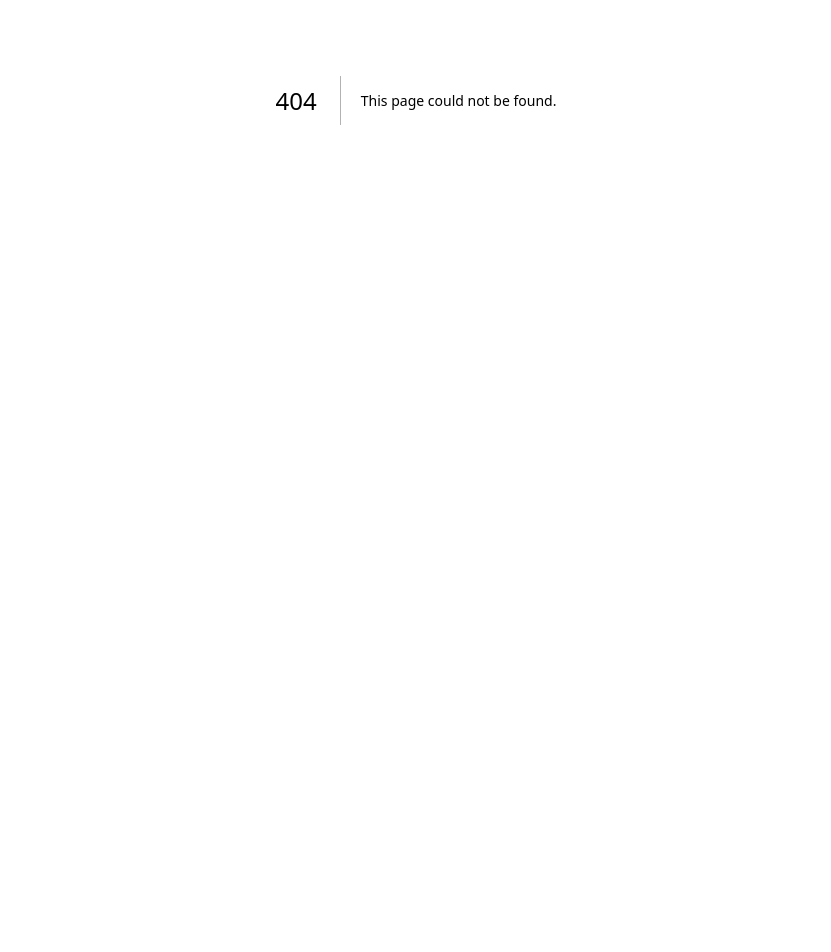
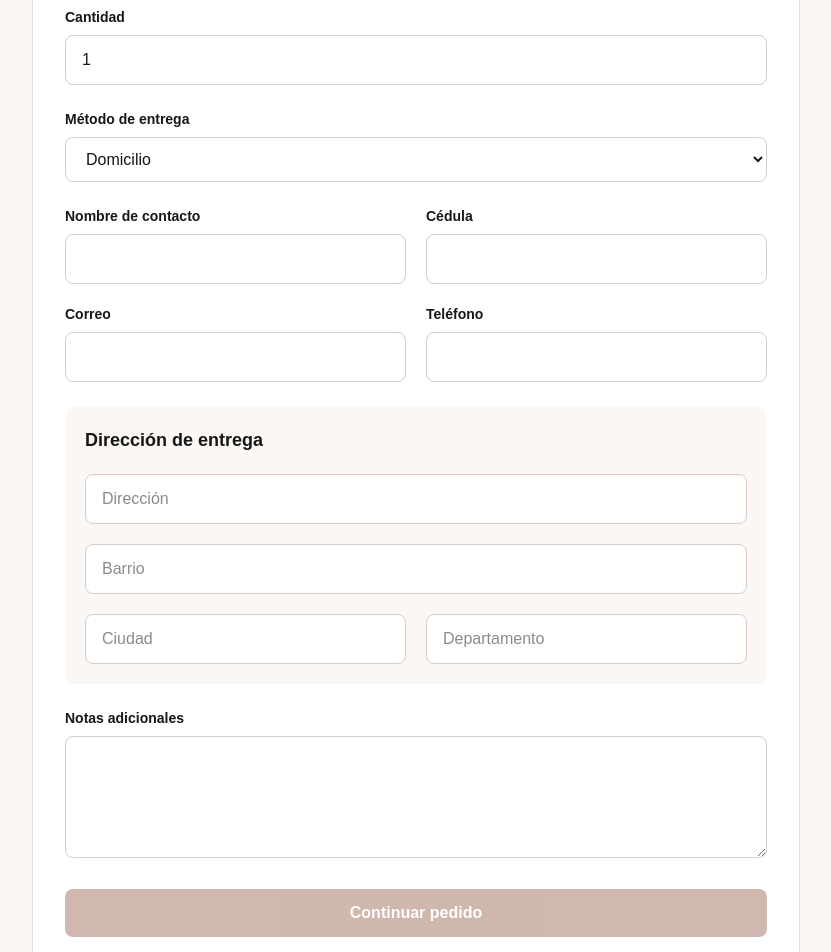
Before and after one commit to isabuitrago1223/pf_aurum, a Next.js app in the folder frontend/: page /pedido/nuevo in a window 1280 px wide. Before the commit this address had no page. Shown: the part 300-1252 px from the top of the page, without its empty margins (224-1055 px from the left). Before the commit the page ends 800 px from the top, so only its background shows below. Built offline with nearby package versions, Linux system fonts and the light colour scheme.

Commit message:
crear formulario inicial de nuevo pedido

```diff
--- /dev/null
+++ b/frontend/app/pedido/nuevo/page.tsx
@@ -0,0 +1,21 @@
+import { Suspense } from "react";
+
+import NewOrderForm from "../../../components/NewOrderForm";
+
+export default function NewOrderPage() {
+  return (
+    <Suspense
+      fallback={
+        <main className="min-h-screen bg-[#faf7f5] px-6 py-12">
+          <div className="mx-auto max-w-3xl">
+            <p className="text-[#7a6f69]">
+              Cargando pedido...
+            </p>
+          </div>
+        </main>
+      }
+    >
+      <NewOrderForm />
+    </Suspense>
+  );
+}
--- /dev/null
+++ b/frontend/components/NewOrderForm.tsx
@@ -0,0 +1,226 @@
+"use client";
+
+import Link from "next/link";
+import { useSearchParams } from "next/navigation";
+import { useState } from "react";
+
+export default function NewOrderForm() {
+  const searchParams = useSearchParams();
+  const productId = searchParams.get("productId") ?? "";
+
+  const [metodoEntrega, setMetodoEntrega] = useState<
+    "DOMICILIO" | "TIENDA"
+  >("DOMICILIO");
+
+  return (
+    <main className="min-h-screen bg-[#faf7f5] px-6 py-12">
+      <div className="mx-auto max-w-3xl">
+        <Link
+          href="/productos"
+          className="text-sm font-semibold text-[#a2725e] hover:opacity-70"
+        >
+          ← Volver al catálogo
+        </Link>
+
+        <div className="mt-6 rounded-2xl border border-[#eadfd8] bg-white p-8">
+          <h1 className="text-3xl font-bold">
+            Crear pedido
+          </h1>
+
+          <p className="mt-2 text-[#7a6f69]">
+            Completa los datos necesarios para realizar tu pedido.
+          </p>
+
+          {!productId && (
+            <div className="mt-6 rounded-lg border border-[#eadfd8] bg-[#faf7f5] p-4">
+              <p className="text-sm text-[#7a6f69]">
+                No se seleccionó ningún producto.
+              </p>
+            </div>
+          )}
+
+          <form className="mt-8 space-y-6">
+            <div>
+              <label
+                htmlFor="cantidad"
+                className="mb-2 block text-sm font-semibold"
+              >
+                Cantidad
+              </label>
+
+              <input
+                id="cantidad"
+                name="cantidad"
+                type="number"
+                min="1"
+                defaultValue="1"
+                required
+                className="w-full rounded-lg border border-[#d8cbc4] px-4 py-3 outline-none focus:border-[#a2725e]"
+              />
+            </div>
+
+            <div>
+              <label
+                htmlFor="metodoEntrega"
+                className="mb-2 block text-sm font-semibold"
+              >
+                Método de entrega
+              </label>
+
+              <select
+                id="metodoEntrega"
+                name="metodoEntrega"
+                value={metodoEntrega}
+                onChange={(event) =>
+                  setMetodoEntrega(
+                    event.target.value as "DOMICILIO" | "TIENDA",
+                  )
+                }
+                className="w-full rounded-lg border border-[#d8cbc4] px-4 py-3 outline-none focus:border-[#a2725e]"
+              >
+                <option value="DOMICILIO">Domicilio</option>
+                <option value="TIENDA">Recoger en tienda</option>
+              </select>
+            </div>
+
+            <div className="grid gap-5 sm:grid-cols-2">
+              <div>
+                <label
+                  htmlFor="nombreContacto"
+                  className="mb-2 block text-sm font-semibold"
+                >
+                  Nombre de contacto
+                </label>
+
+                <input
+                  id="nombreContacto"
+                  name="nombreContacto"
+                  type="text"
+                  required
+                  className="w-full rounded-lg border border-[#d8cbc4] px-4 py-3 outline-none focus:border-[#a2725e]"
+                />
+              </div>
+
+              <div>
+                <label
+                  htmlFor="cedulaContacto"
+                  className="mb-2 block text-sm font-semibold"
+                >
+                  Cédula
+                </label>
+
+                <input
+                  id="cedulaContacto"
+                  name="cedulaContacto"
+                  type="text"
+                  className="w-full rounded-lg border border-[#d8cbc4] px-4 py-3 outline-none focus:border-[#a2725e]"
+                />
+              </div>
+
+              <div>
+                <label
+                  htmlFor="emailContacto"
+                  className="mb-2 block text-sm font-semibold"
+                >
+                  Correo
+                </label>
+
+                <input
+                  id="emailContacto"
+                  name="emailContacto"
+                  type="email"
+                  required
+                  className="w-full rounded-lg border border-[#d8cbc4] px-4 py-3 outline-none focus:border-[#a2725e]"
+                />
+              </div>
+
+              <div>
+                <label
+                  htmlFor="telefonoContacto"
+                  className="mb-2 block text-sm font-semibold"
+                >
+                  Teléfono
+                </label>
+
+                <input
+                  id="telefonoContacto"
+                  name="telefonoContacto"
+                  type="tel"
+                  required
+                  className="w-full rounded-lg border border-[#d8cbc4] px-4 py-3 outline-none focus:border-[#a2725e]"
+                />
+              </div>
+            </div>
+
+            {metodoEntrega === "DOMICILIO" && (
+              <div className="space-y-5 rounded-xl bg-[#faf7f5] p-5">
+                <h2 className="text-lg font-semibold">
+                  Dirección de entrega
+                </h2>
+
+                <input
+                  name="direccionEntrega"
+                  type="text"
+                  placeholder="Dirección"
+                  required
+                  className="w-full rounded-lg border border-[#d8cbc4] bg-white px-4 py-3 outline-none focus:border-[#a2725e]"
+                />
+
+                <input
+                  name="barrioEntrega"
+                  type="text"
+                  placeholder="Barrio"
+                  required
+                  className="w-full rounded-lg border border-[#d8cbc4] bg-white px-4 py-3 outline-none focus:border-[#a2725e]"
+                />
+
+                <div className="grid gap-5 sm:grid-cols-2">
+                  <input
+                    name="ciudadEntrega"
+                    type="text"
+                    placeholder="Ciudad"
+                    required
+                    className="w-full rounded-lg border border-[#d8cbc4] bg-white px-4 py-3 outline-none focus:border-[#a2725e]"
+                  />
+
+                  <input
+                    name="departamentoEntrega"
+                    type="text"
+                    placeholder="Departamento"
+                    required
+                    className="w-full rounded-lg border border-[#d8cbc4] bg-white px-4 py-3 outline-none focus:border-[#a2725e]"
+                  />
+                </div>
+              </div>
+            )}
+
+            <div>
+              <label
+                htmlFor="notasEntrega"
+                className="mb-2 block text-sm font-semibold"
+              >
+                Notas adicionales
+              </label>
+
+              <textarea
+                id="notasEntrega"
+                name="notasEntrega"
+                rows={4}
+                maxLength={500}
+                className="w-full rounded-lg border border-[#d8cbc4] px-4 py-3 outline-none focus:border-[#a2725e]"
+              />
+            </div>
+
+            <button
+              type="button"
+              disabled={!productId}
+              className="w-full rounded-lg bg-[#a2725e] px-5 py-3 font-semibold text-white transition hover:opacity-90 disabled:cursor-not-allowed disabled:opacity-50"
+            >
+              Continuar pedido
+            </button>
+          </form>
+        </div>
+      </div>
+    </main>
+  );
+}
```
